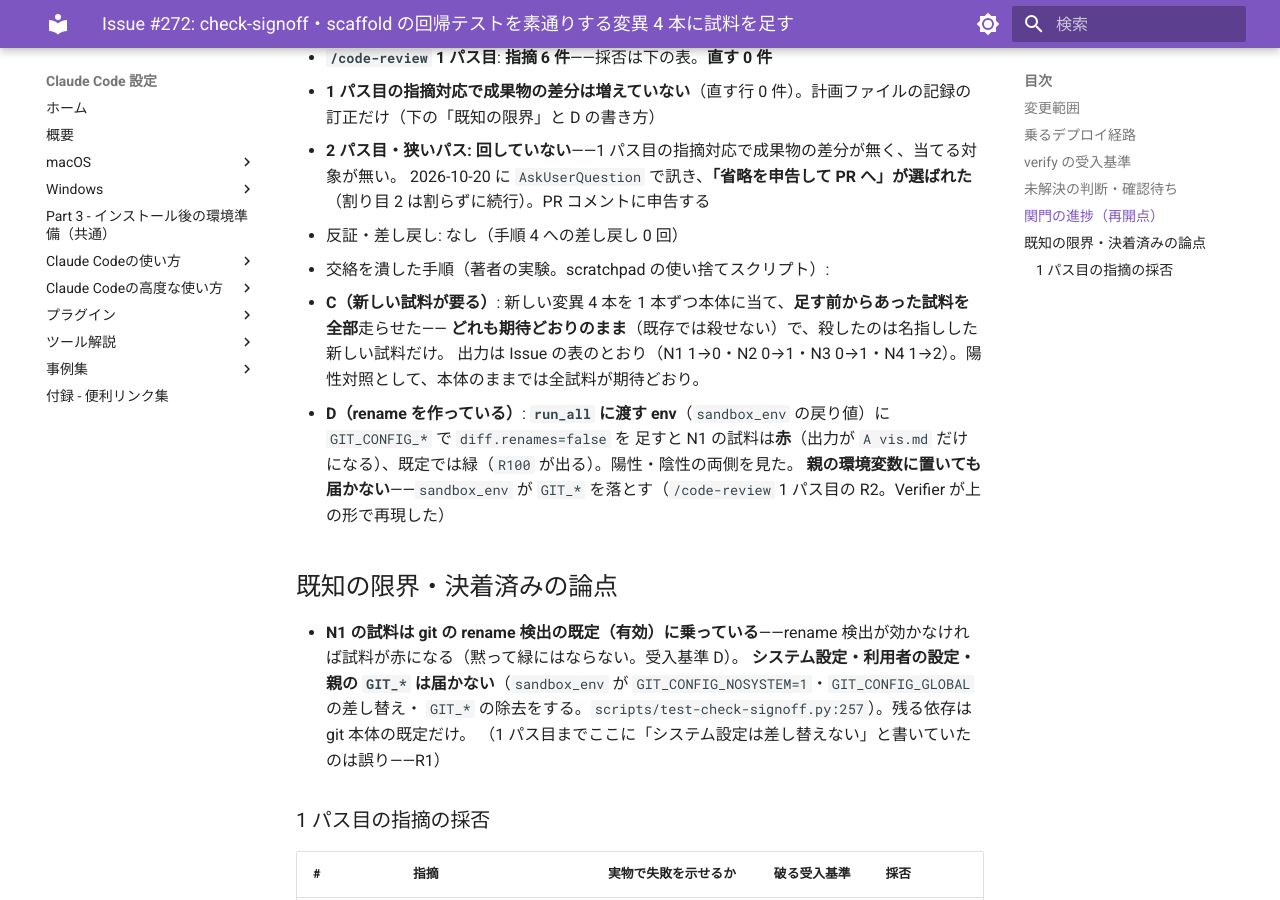
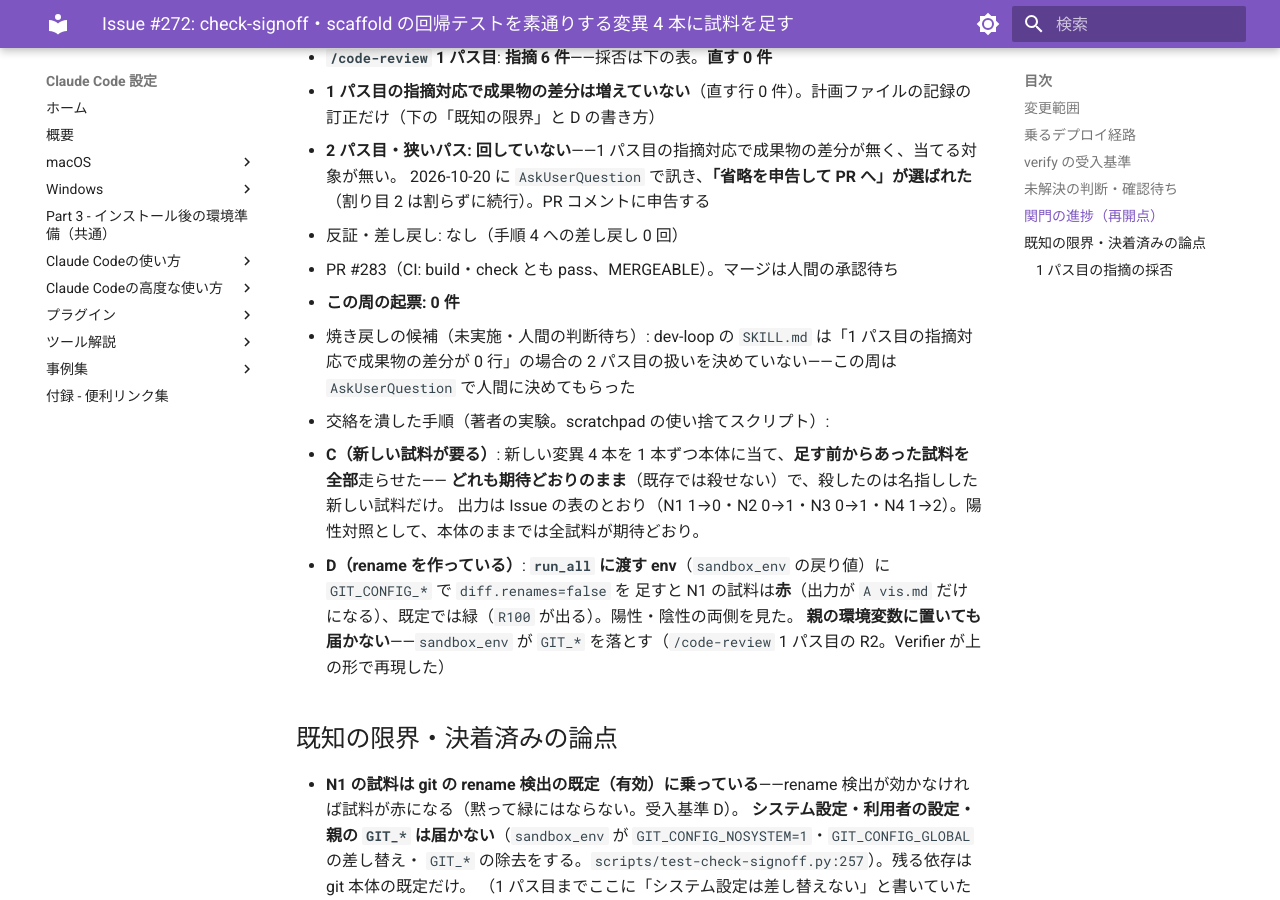
Before and after one commit to hdknr/claude-code-setup, an MkDocs documentation site: the page built from docs/plans/issue-272.md, in a window 1280 px wide and 900 px high, scrolled down 2609 px. Built offline with MkDocs 1.6.1 and Material for MkDocs 9.7.7, drawn with Linux system fonts in a browser that asks for light colours.

Commit message:
docs(plans): #272 の PR と起票数を記録
Co-Authored-By: Claude Opus 5.5 <noreply@anthropic.com>

```diff
--- a/docs/plans/issue-272.md
+++ b/docs/plans/issue-272.md
@@ -66,6 +66,10 @@ docstring の「見るもの」が試料の性質を列挙しているので、*
   - **2 パス目・狭いパス: 回していない**——1 パス目の指摘対応で成果物の差分が無く、当てる対象が無い。
     2026-10-20 に `AskUserQuestion` で訊き、**「省略を申告して PR へ」が選ばれた**（割り目 2 は割らずに続行）。PR コメントに申告する
 - 反証・差し戻し: なし（手順 4 への差し戻し 0 回）
+- PR #283（CI: build・check とも pass、MERGEABLE）。マージは人間の承認待ち
+- **この周の起票: 0 件**
+- 焼き戻しの候補（未実施・人間の判断待ち）: dev-loop の `SKILL.md` は「1 パス目の指摘対応で成果物の差分が 0 行」の場合の
+  2 パス目の扱いを決めていない——この周は `AskUserQuestion` で人間に決めてもらった
 - 交絡を潰した手順（著者の実験。scratchpad の使い捨てスクリプト）:
   - **C（新しい試料が要る）**: 新しい変異 4 本を 1 本ずつ本体に当て、**足す前からあった試料を全部**走らせた——
     **どれも期待どおりのまま**（既存では殺せない）で、殺したのは名指しした新しい試料だけ。
```
